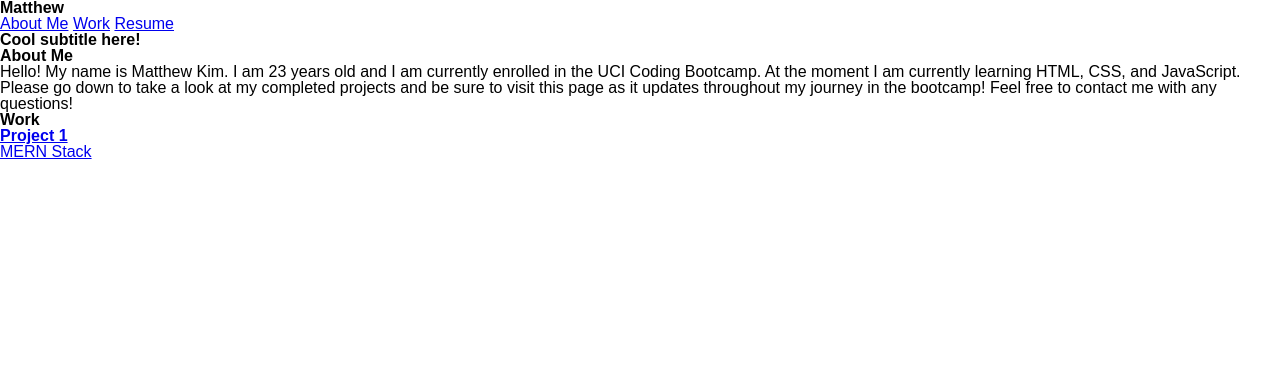
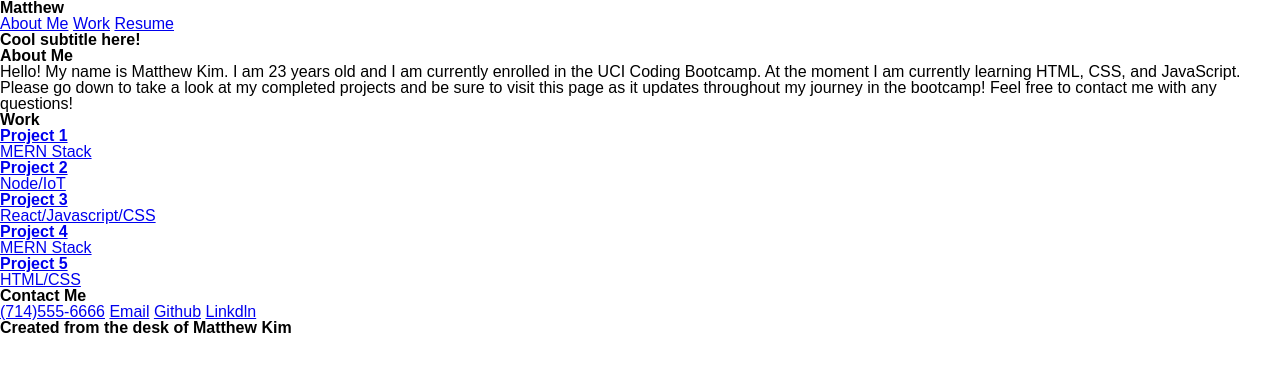
Before and after one commit to hynookim98/Professional-Portfolio, a plain HTML site: page index.html in a window 1280 px wide. Drawn offline with Linux system fonts and the light colour scheme.

Commit message:
finished HTML structure

```diff
--- a/index.html
+++ b/index.html
@@ -39,15 +39,54 @@
         </p>
     </section>
 
+    <!-- Project Area with links -->
     <section class="page-section" id="work">
         <h2>Work</h2>
         <projects>
+
             <a href="#"><div>
                 <h3>Project 1</h3>
                 <span>MERN Stack</span>
             </div></a>
+
+            <a href="#"><div>
+                <h3>Project 2</h3>
+                <span>Node/IoT</span>
+            </div></a>
+
+            <a href="#"><div>
+                <h3>Project 3</h3>
+                <span>React/Javascript/CSS</span>
+            </div></a>
+
+            <a href="#"><div>
+                <h3>Project 4</h3>
+                <span>MERN Stack</span>
+            </div></a>
+
+            <a href="#"><div>
+                <h3>Project 5</h3>
+                <span>HTML/CSS</span>
+            </div></a>
+
         </projects>
     </section>
+
+    <!-- Contact Area -->
+    <section class="page-section contact">
+        <h2>Contact Me</h2>
+        <contactBar>
+            <a href="tel:+7145556666">(714)555-6666</a>
+            <a href="mailto:hynookim98@gmail.com">Email</a>
+            <a href="#">Github</a>
+            <a href="#">Linkdln</a>
+        </contactBar>
+    </section>
+
+    <!-- Footer -->
+    <footer>
+        <h4>Created from the desk of Matthew Kim</h4>
+    </footer>
 </body>
 
 </html>
```
